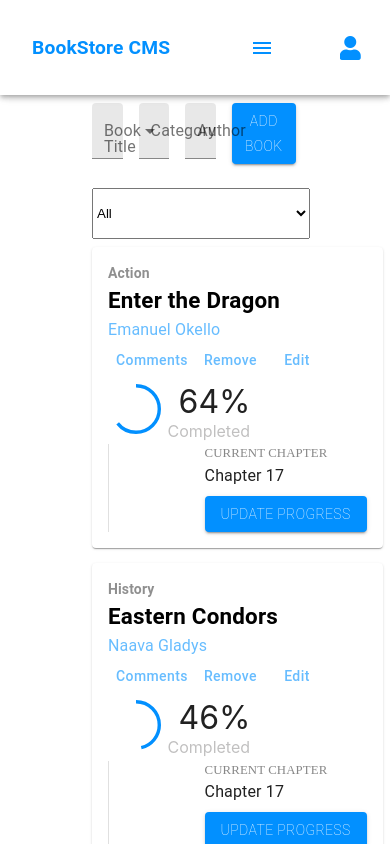
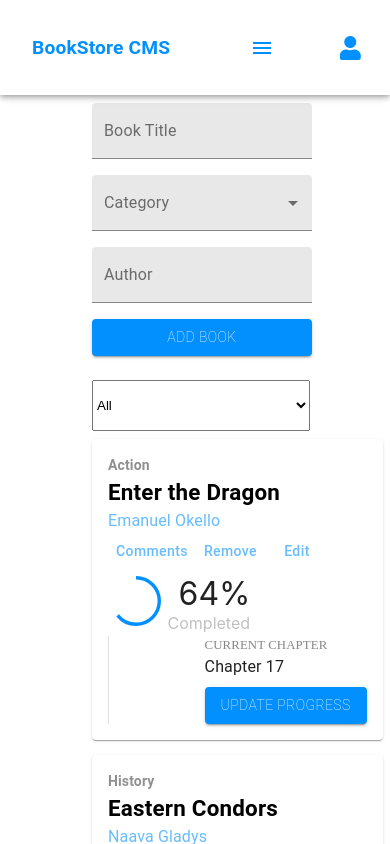
Before and after one commit to oxenprogrammer/Book-Store-App, a React (Create React App) app: page / in a window 390 px wide. Shown: the top 844 px of the page. Built offline with nearby package versions, Linux system fonts and the light colour scheme.

Commit message:
Feat(bookstore): add direction column on 678px device

```diff
--- a/src/containers/BooksForm.js
+++ b/src/containers/BooksForm.js
@@ -21,6 +21,9 @@ const useStyles = makeStyles((theme) => ({
     "& > *": {
       margin: theme.spacing(1),
       width: "100%",
+    },
+    "@media(max-width: 678px)": {
+      flexDirection: "column",
     },
   },
   button: {
```
